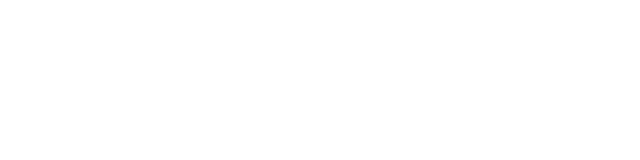
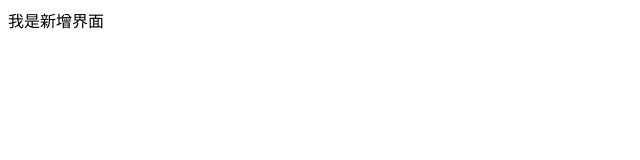
Before and after one commit to yqc0911/nuxt_demo, a Nuxt app: page /xinjiemian in a window 1280 px wide. Before the commit this address had no page. Shown: the top 160 px of the page, without its empty margins (0-640 px from the left). Built offline with nearby package versions, Linux system fonts and the light colour scheme.

Commit message:
新界面添加

```diff
--- /dev/null
+++ b/app/pages/xinjiemian.vue
@@ -0,0 +1,12 @@
+<template>
+    <div>
+        我是新增界面
+    </div>
+</template>
+
+<script setup>
+
+</script>
+<style scoped lang="scss">
+
+</style>
```
